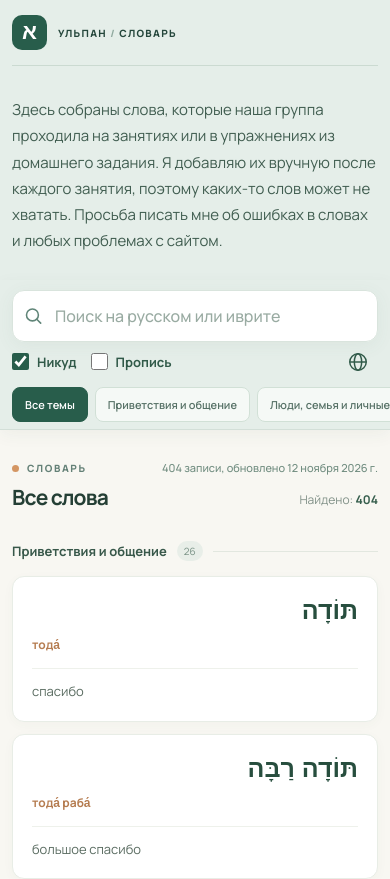
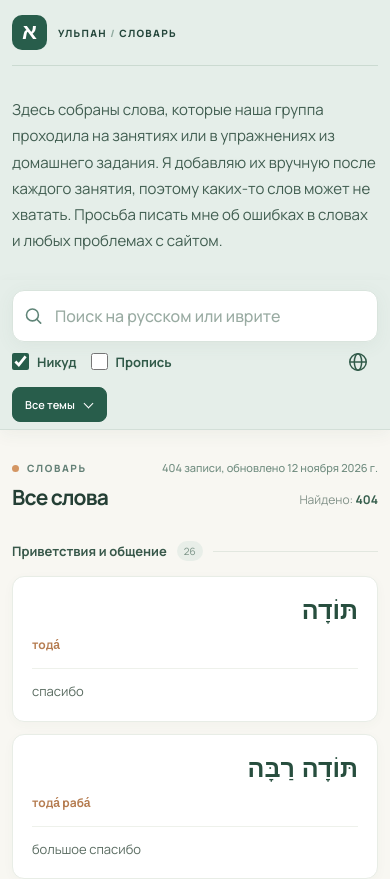
Before and after one commit to Malacar-Miles/ulpan-dictionary, a React (Vite) app: page / in a window 390 px wide. Shown: the top 879 px of the page. Built offline with nearby package versions, Linux system fonts and the light colour scheme.

Commit message:
Move topic filters into a shared animated disclosure

```diff
--- /dev/null
+++ b/src/components/Collapse.tsx
@@ -0,0 +1,22 @@
+import type { ReactNode } from 'react';
+import type { useCollapse } from '../hooks/useCollapse';
+
+type CollapseProps = Pick<
+  ReturnType<typeof useCollapse>,
+  'isOpen' | 'panelId' | 'panelRef' | 'close'
+> & { children: ReactNode };
+
+export const Collapse = ({ isOpen, panelId, panelRef, close, children }: CollapseProps) => (
+  <div
+    id={panelId}
+    ref={panelRef}
+    className={isOpen ? 'collapse is-open' : 'collapse'}
+    aria-hidden={!isOpen}
+    inert={!isOpen}
+    onKeyDown={(event) => {
+      if (event.key === 'Escape') close();
+    }}
+  >
+    <div className="collapse-content">{children}</div>
+  </div>
+);
--- a/src/components/DisplayControls.tsx
+++ b/src/components/DisplayControls.tsx
@@ -1,5 +1,6 @@
 import type { ChangeEventHandler } from 'react';
-import { useLanguageMenu } from '../hooks/useLanguageMenu';
+import { useCollapse } from '../hooks/useCollapse';
+import { Collapse } from './Collapse';
 import { useLocale } from '../localization/context';
 import { LanguageSwitcher } from './LanguageSwitcher';
 import { NiqqudToggle } from './NiqqudToggle';
@@ -18,8 +19,8 @@ export const DisplayControls = ({
   handwriting,
   onHandwritingChange,
 }: DisplayControlsProps) => {
-  const { messages } = useLocale();
-  const { isOpen, panelId, buttonRef, panelRef, toggle, close, selectLanguage } = useLanguageMenu();
+  const { messages, setLocale } = useLocale();
+  const { isOpen, panelId, buttonRef, panelRef, toggle, close } = useCollapse();
   return (
     <>
       <div className="niqqud-row">
@@ -51,20 +52,16 @@ export const DisplayControls = ({
           </svg>
         </button>
       </div>
-      <div
-        id={panelId}
-        ref={panelRef}
-        className={`language-panel${isOpen ? ' is-open' : ''}`}
-        aria-hidden={!isOpen}
-        inert={!isOpen}
-        onKeyDown={(event) => {
-          if (event.key === 'Escape') close();
-        }}
-      >
-        <div className="language-panel-content">
-          <LanguageSwitcher onSelect={selectLanguage} />
+      <Collapse isOpen={isOpen} panelId={panelId} panelRef={panelRef} close={close}>
+        <div className="language-options">
+          <LanguageSwitcher
+            onSelect={(locale) => {
+              setLocale(locale);
+              close();
+            }}
+          />
         </div>
-      </div>
+      </Collapse>
     </>
   );
 };
--- a/src/components/TopicFilters.tsx
+++ b/src/components/TopicFilters.tsx
@@ -1,5 +1,8 @@
 import type { Topic } from '../types';
 import { useLocale } from '../localization/context';
+import { Collapse } from './Collapse';
+import { useCollapse } from '../hooks/useCollapse';
+
 type TopicFiltersProps = {
   topics: Topic[];
   activeTopic: string;
@@ -13,22 +16,39 @@ export const TopicFilters = ({
   onSelect,
 }: TopicFiltersProps) => {
   const { messages } = useLocale();
+  const { isOpen, panelId, buttonRef, panelRef, toggle, close } = useCollapse();
   return (
     <nav
       className={`filters${emphasizeActiveTopic ? ' filters-search-active' : ''}`}
       aria-label={messages.topicFilter}
     >
+      <button
+        type="button"
+        className="topic-trigger"
+        ref={buttonRef}
+        aria-expanded={isOpen}
+        aria-controls={panelId}
+        onClick={toggle}
+      >
+        {topics.find(({ id }) => id === activeTopic)?.title ?? messages.allTopics}
+      </button>
+      <Collapse isOpen={isOpen} panelId={panelId} panelRef={panelRef} close={close}>
+        <div className="topic-options">
           {topics.map(({ id, title }) => (
             <button
               key={id}
               type="button"
-          className={activeTopic === id ? 'active' : ''}
               aria-pressed={activeTopic === id}
-          onClick={() => onSelect(id)}
+              onClick={() => {
+                onSelect(id);
+                close();
+              }}
             >
               {title}
             </button>
           ))}
+        </div>
+      </Collapse>
     </nav>
   );
 };
--- a/src/hooks/useLanguageMenu.ts
+++ b/src/hooks/useCollapse.ts
@@ -1,9 +1,5 @@
 import { useId, useRef, useState } from 'react';
-import { useLocale } from '../localization/context';
-import type { Locale } from '../localization/catalogs';
-
-export const useLanguageMenu = () => {
-  const { setLocale } = useLocale();
+export const useCollapse = () => {
   const [isOpen, setIsOpen] = useState(false);
   const panelId = useId();
   const buttonRef = useRef<HTMLButtonElement>(null);
@@ -14,10 +10,5 @@ export const useLanguageMenu = () => {
     if (panelRef.current?.contains(document.activeElement)) buttonRef.current?.focus();
     setIsOpen(false);
   };
-  const selectLanguage = (locale: Locale) => {
-    setLocale(locale);
-    close();
-  };
-
-  return { isOpen, panelId, buttonRef, panelRef, toggle, close, selectLanguage };
+  return { isOpen, panelId, buttonRef, panelRef, toggle, close };
 };
--- a/src/style.css
+++ b/src/style.css
@@ -180,9 +180,6 @@ h1 em {
   font-weight: 700;
 }
 .filters {
-  display: flex;
-  flex-wrap: wrap;
-  gap: 7px;
   padding-bottom: 26px;
 }
 .filters button,
@@ -203,13 +200,38 @@ h1 em {
     border-color: #78a48e;
   }
 }
-.filters button.active {
+.topic-options {
+  display: flex;
+  flex-wrap: wrap;
+  gap: 6px;
+  padding: 10px 5px 5px;
+}
+.topic-options button[aria-pressed='true'] {
+  background: #d4e5db;
+  border-color: #78a48e;
+  color: #234c3c;
+}
+.topic-trigger::after {
+  content: '';
+  display: inline-block;
+  width: 6px;
+  height: 6px;
+  margin: 0 2px 2px 10px;
+  border: solid currentColor;
+  border-width: 0 1.5px 1.5px 0;
+  transform: rotate(45deg);
+}
+.topic-trigger[aria-expanded='true']::after {
+  transform: rotate(225deg);
+  vertical-align: middle;
+}
+.filters .topic-trigger {
   background: #285d4b;
   border-color: #285d4b;
   color: white;
 }
 @media (prefers-reduced-motion: no-preference) {
-  .filters-search-active button.active {
+  .filters-search-active .topic-trigger {
     animation: active-topic-pulse 2.4s ease-in-out infinite;
   }
 }
@@ -432,14 +454,7 @@ footer p {
     padding-right: calc(var(--search-padding) + 2px);
   }
   .filters {
-    flex-wrap: nowrap;
-    overflow-x: auto;
-    margin: 0 -20px;
-    padding: 5px 20px 18px;
-    scrollbar-width: thin;
-  }
-  .filters button {
-    white-space: nowrap;
+    padding-top: 5px;
   }
   .grid {
     grid-template-columns: repeat(2, minmax(0, 1fr));
@@ -543,7 +558,6 @@ mark {
   }
   .filters {
     padding-block: 8px 20px;
-    row-gap: 8px;
   }
 }
 @media (max-width: 750px) {
@@ -579,12 +593,6 @@ mark {
 }
 @media (max-width: 470px) {
   .wrap {
-    padding-left: 12px;
-    padding-right: 12px;
-  }
-  .filters {
-    margin-left: -12px;
-    margin-right: -12px;
     padding-left: 12px;
     padding-right: 12px;
   }
@@ -681,6 +689,9 @@ html.iphone-layout,
   overflow-y: auto;
   overscroll-behavior: contain;
 }
+.iphone-layout .sticky-controls:has(.topic-trigger[aria-expanded='true']) {
+  max-height: 100%;
+}
 .iphone-layout .content {
   flex: 1 1 0;
   min-height: 0;
@@ -756,41 +767,41 @@ html.iphone-layout,
   outline: 3px solid #d49663;
   outline-offset: 2px;
 }
-.language-panel {
+.collapse {
   display: grid;
   grid-template-rows: 0fr;
   visibility: hidden;
 }
-.language-panel.is-open {
+.collapse.is-open {
   grid-template-rows: 1fr;
   visibility: visible;
 }
-.language-panel-content {
+.collapse-content {
   min-height: 0;
   overflow: hidden;
+  opacity: 0;
+}
+.collapse.is-open .collapse-content {
+  opacity: 1;
+}
+.language-options {
   display: flex;
   justify-content: flex-end;
-  opacity: 0;
-}
-.language-panel.is-open .language-panel-content {
-  opacity: 1;
-}
-.language-panel-content .language-switcher {
-  margin: 8px 4px 4px;
+  padding: 8px 4px 4px;
 }
 @media (prefers-reduced-motion: no-preference) {
-  .language-panel {
+  .collapse {
     transition:
       grid-template-rows 160ms ease-out 160ms,
       visibility 0s 320ms;
   }
-  .language-panel.is-open {
+  .collapse.is-open {
     transition-delay: 0s;
   }
-  .language-panel-content {
+  .collapse-content {
     transition: opacity 160ms ease-out;
   }
-  .language-panel.is-open .language-panel-content {
+  .collapse.is-open .collapse-content {
     transition-delay: 160ms;
   }
 }
```
Also changed, not shown: 2 other files (tests, documents, lock files or other folders). Lines whose indentation alone changed are shown as unchanged.
